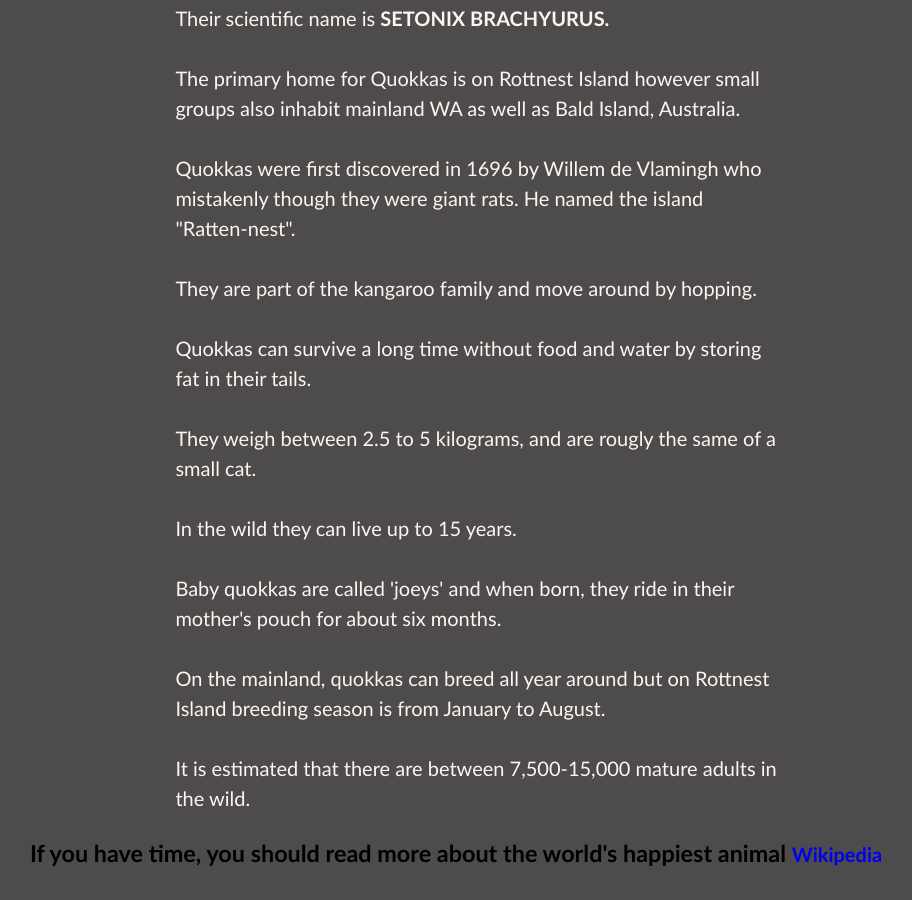
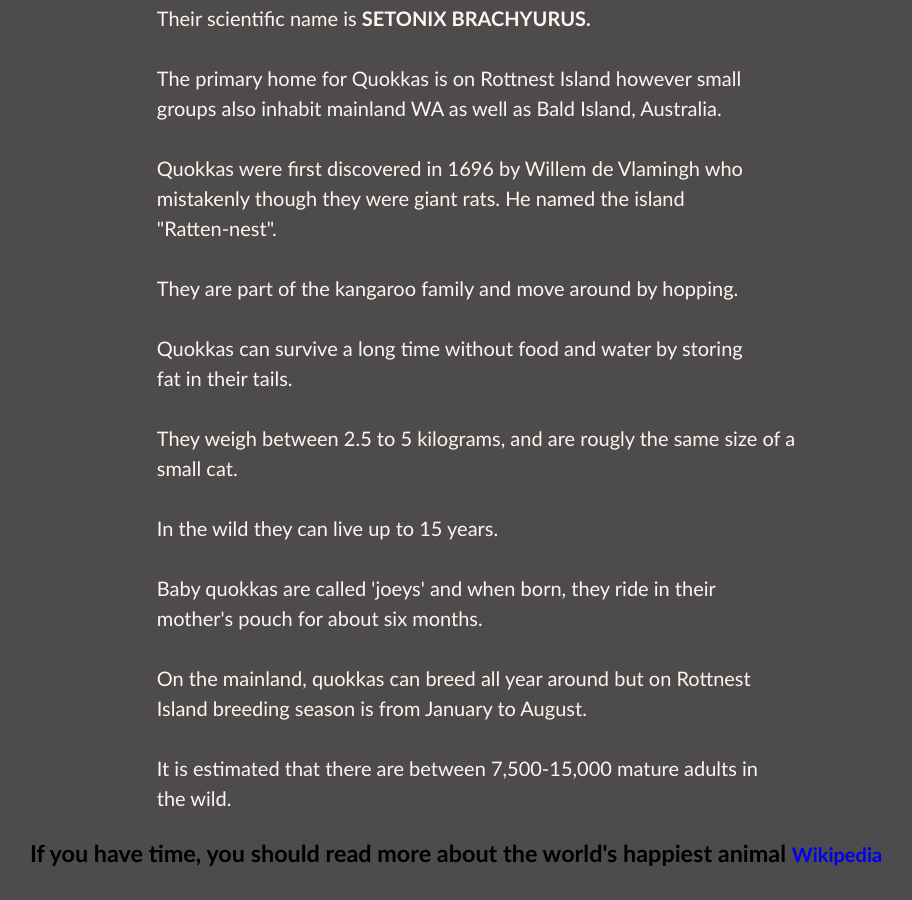
Before and after one commit to SchoolOfCode/bootcamp-precourse-personal-repo-proencaf, a plain HTML site: page index.html in a window 1280 px wide. Shown: the part 1029-1929 px from the top of the page, without its empty margins (184-1096 px from the left). Drawn offline with Linux system fonts and the light colour scheme.

Commit message:
Update index.html

```diff
--- a/index.html
+++ b/index.html
@@ -52,7 +52,7 @@
                     fat in their tails.
                 </li>
                 <li>
-                    They weigh between 2.5 to 5 kilograms, and are rougly the same of a
+                    They weigh between 2.5 to 5 kilograms, and are rougly the same size of a
                     small cat.
                 </li>
 
```
